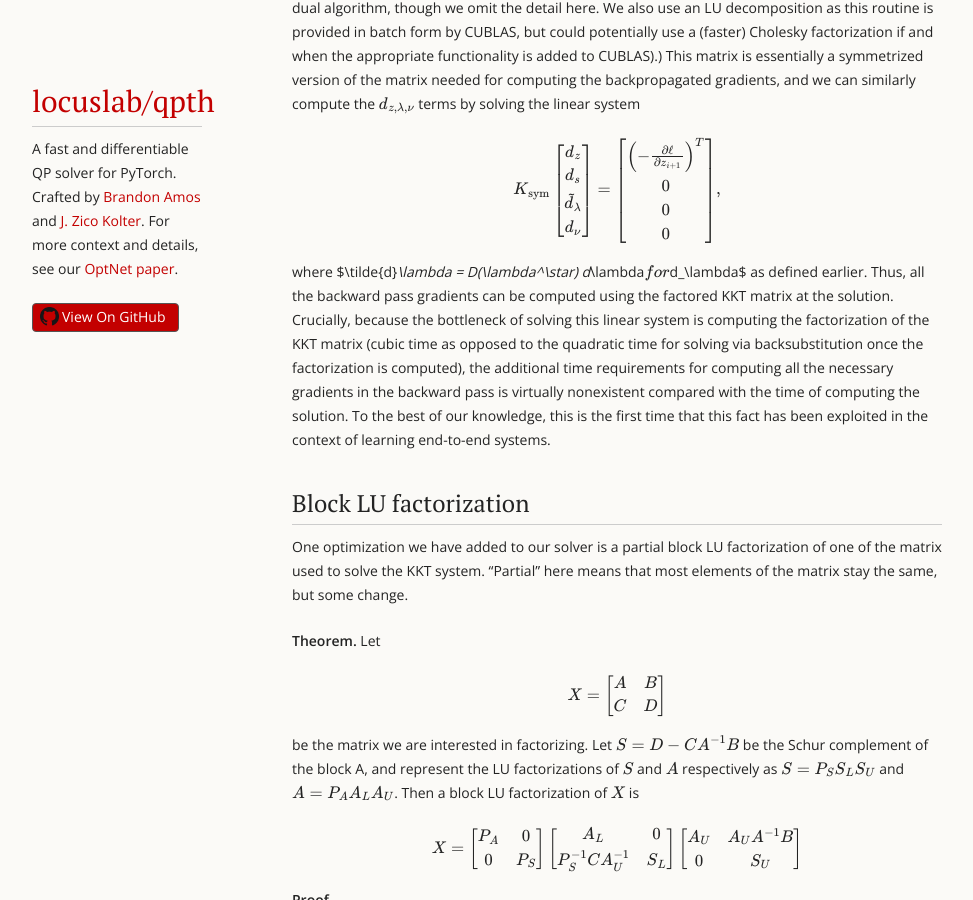
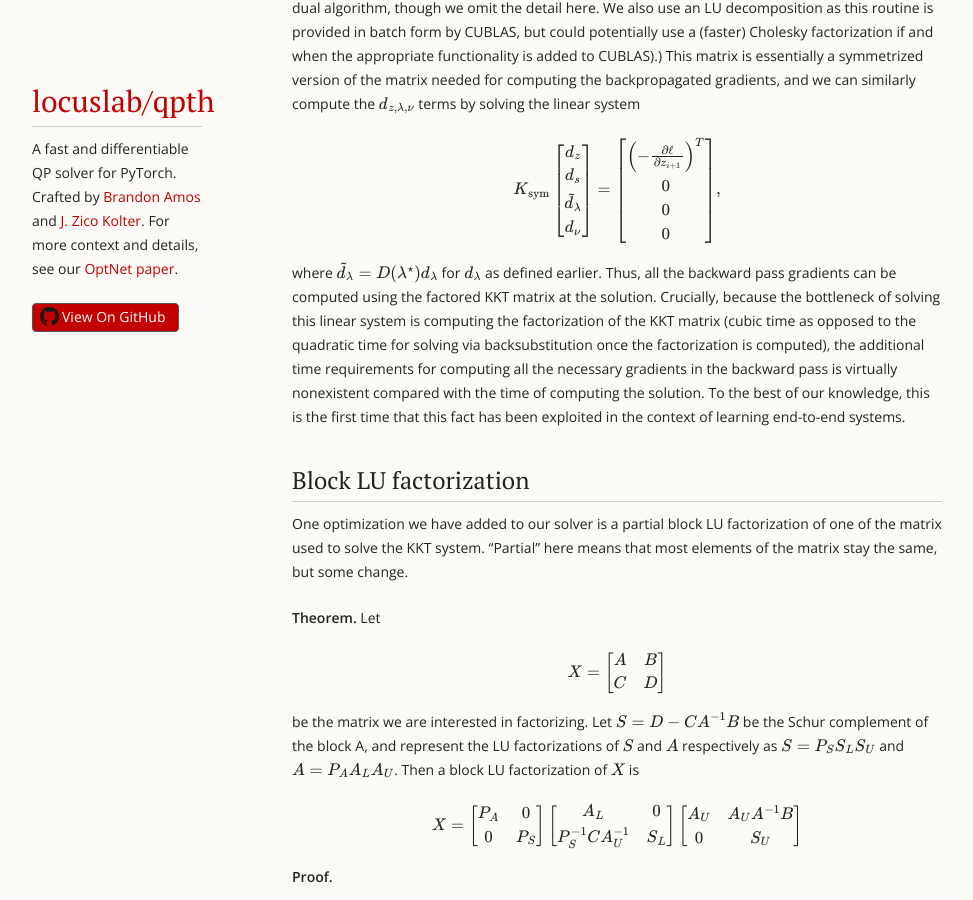
Before and after one commit to locuslab/qpth, a Jekyll site: the page built from index.md, in a window 1280 px wide and 900 px high, scrolled down 7043 px. Shown: the whole window, without its empty margins (18-991 px from the left). Built offline with Jekyll 4.4.1, drawn with Linux system fonts in a browser that asks for light colours; formulas are drawn with MathJax 3; our own code applies the rules of GitHub Pages for plain Markdown files.

Commit message:
Fix formatting.

```diff
--- a/index.md
+++ b/index.md
@@ -508,8 +508,9 @@ $$
 \end{equation*}
 $$
 
-where $\tilde{d}_\lambda = D(\lambda^\star) d_\lambda$ for $d_\lambda$ as
-defined earlier. Thus, all the backward pass gradients can be computed
+where $$\tilde{d}_\lambda = D(\lambda^\star) d_\lambda$$
+for $d_\lambda$ as defined earlier.
+Thus, all the backward pass gradients can be computed
 using the factored KKT matrix at the solution.  Crucially, because the
 bottleneck of solving this linear system is computing the factorization of the
 KKT matrix (cubic time as opposed to the quadratic time for solving via
```
